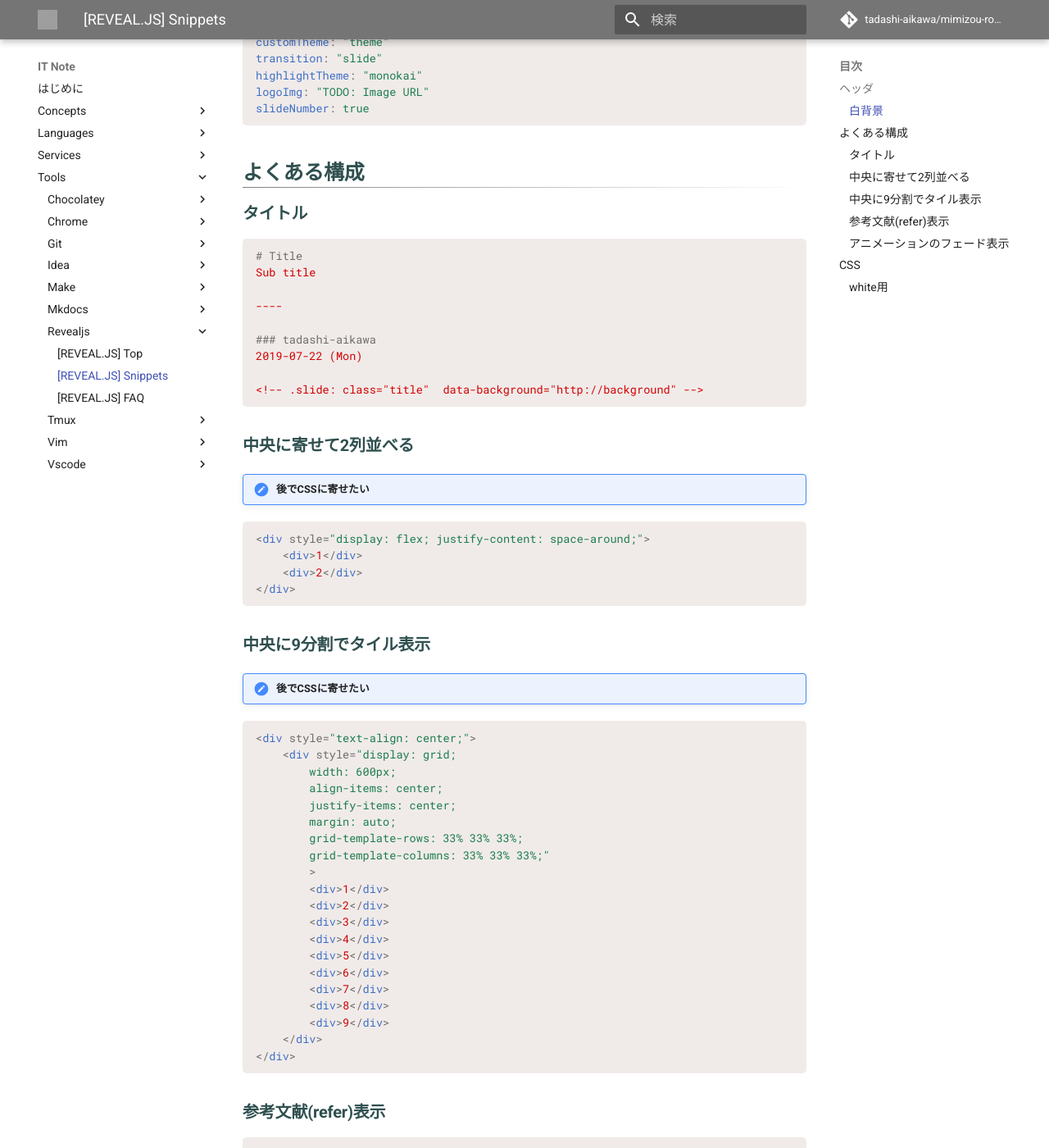
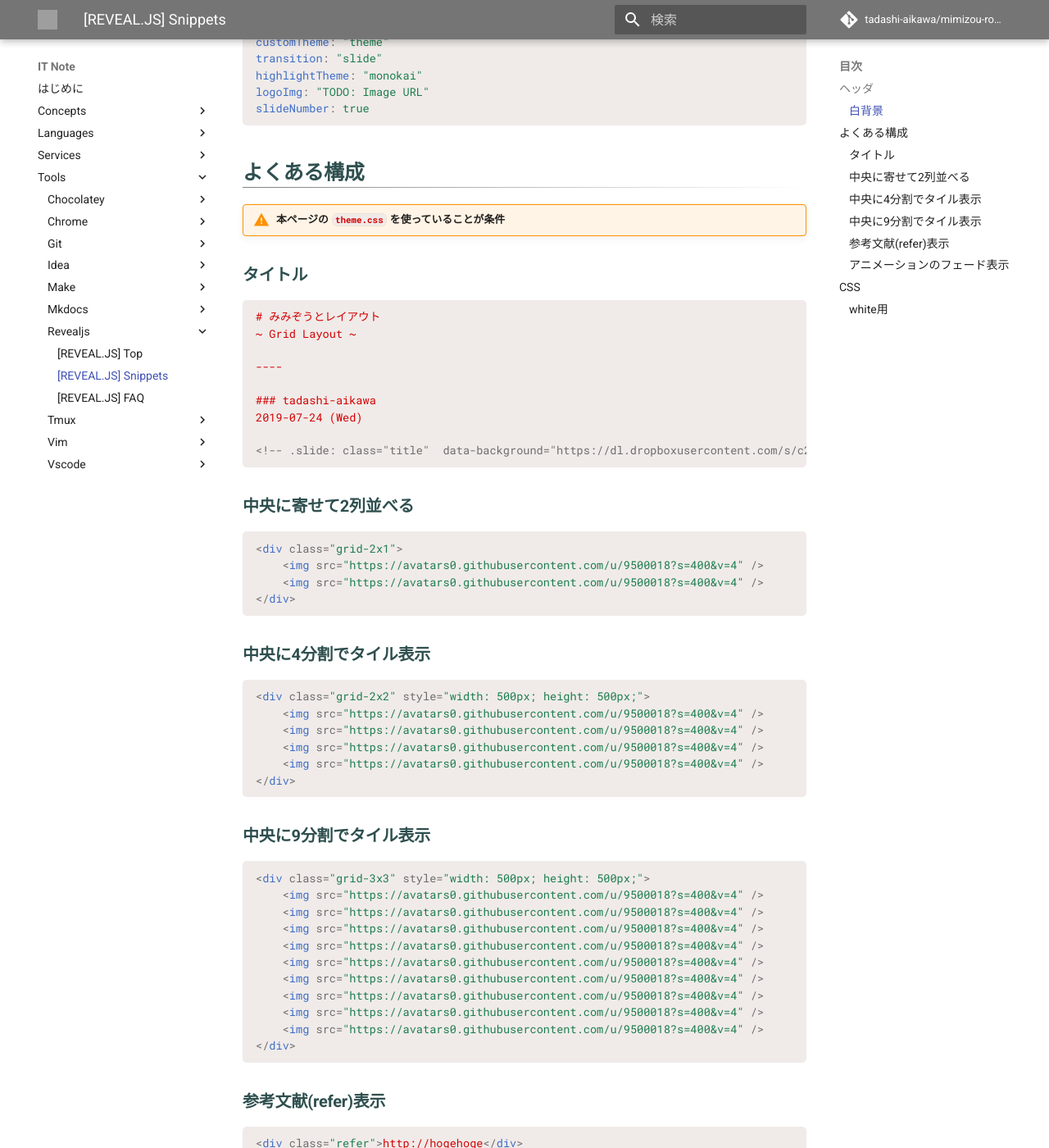
Before and after one commit to tadashi-aikawa/mimizou-room, an MkDocs documentation site: the page built from docs/IT_Note/tools/revealjs/snippets.md, in a window 1280 px wide and 1400 px high, scrolled down 399 px. Shown: the whole window at 82% size. Built offline with MkDocs 1.6.1 and Material for MkDocs 9.7.7, drawn with Linux system fonts in a browser that asks for light colours; comment, search, counter and statistics services are not loaded; some of the changed text lies outside the part shown; grey boxes are pictures that could not be loaded.

Commit message:
[reveal.js] Snippets整理

````diff
--- a/docs/IT_Note/tools/revealjs/snippets.md
+++ b/docs/IT_Note/tools/revealjs/snippets.md
@@ -22,55 +22,56 @@ slideNumber: true
 よくある構成
 ------------
 
+!!! warning "本ページの`theme.css`を使っていることが条件"
+
 ### タイトル
 
-```markdown
-# Title
-Sub title
+```html
+# みみぞうとレイアウト
+~ Grid Layout ~
 
 ----
 
 ### tadashi-aikawa
-2019-07-22 (Mon)
+2019-07-24 (Wed)
 
-<!-- .slide: class="title"  data-background="http://background" -->
+<!-- .slide: class="title"  data-background="https://dl.dropboxusercontent.com/s/c2qdld24ynb7boz/emiliano-vittoriosi-aTHqiz_sosU-unsplash.jpg" -->
+
 ```
 
 ### 中央に寄せて2列並べる
 
-!!! todo "後でCSSに寄せたい"
+```html
+<div class="grid-2x1">
+    <img src="https://avatars0.githubusercontent.com/u/9500018?s=400&v=4" />
+    <img src="https://avatars0.githubusercontent.com/u/9500018?s=400&v=4" />
+</div>
+```
+
+### 中央に4分割でタイル表示
 
 ```html
-<div style="display: flex; justify-content: space-around;">
-    <div>1</div>
-    <div>2</div>
+<div class="grid-2x2" style="width: 500px; height: 500px;">
+    <img src="https://avatars0.githubusercontent.com/u/9500018?s=400&v=4" />
+    <img src="https://avatars0.githubusercontent.com/u/9500018?s=400&v=4" />
+    <img src="https://avatars0.githubusercontent.com/u/9500018?s=400&v=4" />
+    <img src="https://avatars0.githubusercontent.com/u/9500018?s=400&v=4" />
 </div>
 ```
 
 ### 中央に9分割でタイル表示
 
-!!! todo "後でCSSに寄せたい"
-
 ```html
-<div style="text-align: center;">
-    <div style="display: grid;
-        width: 600px;
-        align-items: center;
-        justify-items: center;
-        margin: auto;
-        grid-template-rows: 33% 33% 33%;
-        grid-template-columns: 33% 33% 33%;"
-        >
-        <div>1</div>
-        <div>2</div>
-        <div>3</div>
-        <div>4</div>
-        <div>5</div>
-        <div>6</div>
-        <div>7</div>
-        <div>8</div>
-        <div>9</div>
-    </div>
+<div class="grid-3x3" style="width: 500px; height: 500px;">
+    <img src="https://avatars0.githubusercontent.com/u/9500018?s=400&v=4" />
+    <img src="https://avatars0.githubusercontent.com/u/9500018?s=400&v=4" />
+    <img src="https://avatars0.githubusercontent.com/u/9500018?s=400&v=4" />
+    <img src="https://avatars0.githubusercontent.com/u/9500018?s=400&v=4" />
+    <img src="https://avatars0.githubusercontent.com/u/9500018?s=400&v=4" />
+    <img src="https://avatars0.githubusercontent.com/u/9500018?s=400&v=4" />
+    <img src="https://avatars0.githubusercontent.com/u/9500018?s=400&v=4" />
+    <img src="https://avatars0.githubusercontent.com/u/9500018?s=400&v=4" />
+    <img src="https://avatars0.githubusercontent.com/u/9500018?s=400&v=4" />
 </div>
 ```
 
@@ -97,16 +98,32 @@ CSS
 
 ### white用
 
+`theme.css`
 ```css
+/* Base font options */
 .reveal {
-    font-size: 200%;
+    font-size: 250%;
 }
 
+/* Images */
 .reveal section img {
     border: none;
     box-shadow: none;
 }
 
+/* Title */
+.reveal .title {
+    font-size: 80%;
+    color: white;
+    text-shadow:  3px 3px 3px #37474F;
+}
+
+/* Title image */
+.reveal .slide-background.present {
+    filter: brightness(50%) grayscale(20%) sepia(40%) blur(5px);
+}
+
+/* Title headers */
 .reveal .title h1 {
     color: white;
     text-shadow:  3px 3px 3px #37474F;
@@ -117,11 +134,7 @@ CSS
     text-shadow:  3px 3px 3px #37474F;
 }
 
-.reveal .title {
-    color: white;
-    text-shadow:  3px 3px 3px #37474F;
-}
-
+/* Headers */
 .reveal h1 {
     color: #37474F;
     text-transform: none;
@@ -176,4 +194,50 @@ CSS
 .reveal .refer:before {
     content: "🔗";
 }
+
+/***********/
+/* Layouts */
+/***********/
+.reveal .central-2 {
+    display: flex;
+    justify-content: space-around;
+}
+
+/* Need to specify width & height */
+.reveal .grid-2x1 {
+    display: grid;
+    align-content: center;
+    justify-content: center;
+    align-items: center;
+    justify-items: center;
+    margin: auto;
+    grid-column-gap: 5%;
+    grid-template-columns: 40% 40%;
+}
+
+.reveal .grid-2x2 {
+    display: grid;
+    align-content: center;
+    justify-content: center;
+    align-items: center;
+    justify-items: center;
+    margin: auto;
+    grid-row-gap: 5%;
+    grid-column-gap: 5%;
+    grid-template-rows: 40% 40%;
+    grid-template-columns: 40% 40%;
+}
+
+.reveal .grid-3x3 {
+    display: grid;
+    align-content: center;
+    justify-content: center;
+    align-items: center;
+    justify-items: center;
+    margin: auto;
+    grid-row-gap: 3%;
+    grid-column-gap: 3%;
+    grid-template-rows: 30% 30% 30%;
+    grid-template-columns: 30% 30% 30%;
+}
 ```
````
Also changed, not shown: other parts of docs/IT_Note/tools/revealjs/snippets.md (+5 -0 lines), docs/IT_Note/languages/css/snippets.md (+7 -0 lines).
